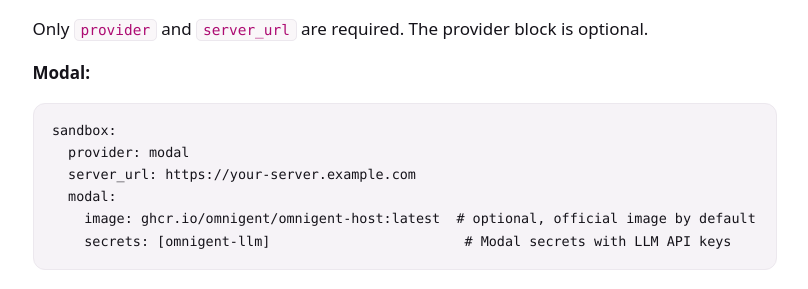
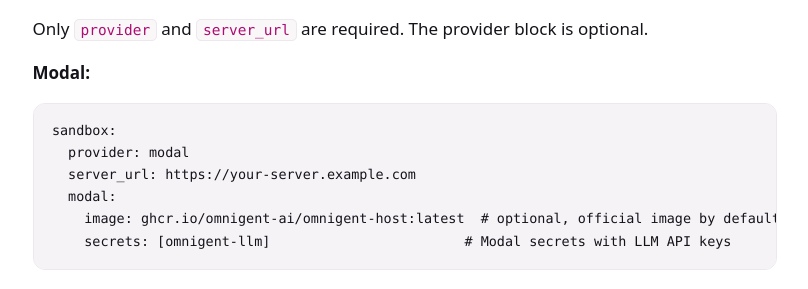
Before and after one commit to omnigent-ai/omnigent-site, a Next.js app: page /docs/deploy/cloud-sandbox-host in a window 1280 px wide. Shown: the part 1480-1769 px from the top of the page, without its empty margins (360-1168 px from the left). Built offline with nearby package versions, Linux system fonts and the light colour scheme.

Commit message:
docs: update container image

```diff
--- a/app/docs/deploy/cloud-sandbox-host/page.js
+++ b/app/docs/deploy/cloud-sandbox-host/page.js
@@ -131,7 +131,7 @@ export default function Page() {
 
       <p><strong>Modal:</strong></p>
 
-      <pre><code>{"sandbox:\n  provider: modal\n  server_url: https://your-server.example.com\n  modal:\n    image: ghcr.io/omnigent/omnigent-host:latest  # optional, official image by default\n    secrets: [omnigent-llm]                        # Modal secrets with LLM API keys"}</code></pre>
+      <pre><code>{"sandbox:\n  provider: modal\n  server_url: https://your-server.example.com\n  modal:\n    image: ghcr.io/omnigent-ai/omnigent-host:latest  # optional, official image by default\n    secrets: [omnigent-llm]                        # Modal secrets with LLM API keys"}</code></pre>
 
       <p>
         <code>secrets</code> injects{" "}
```
